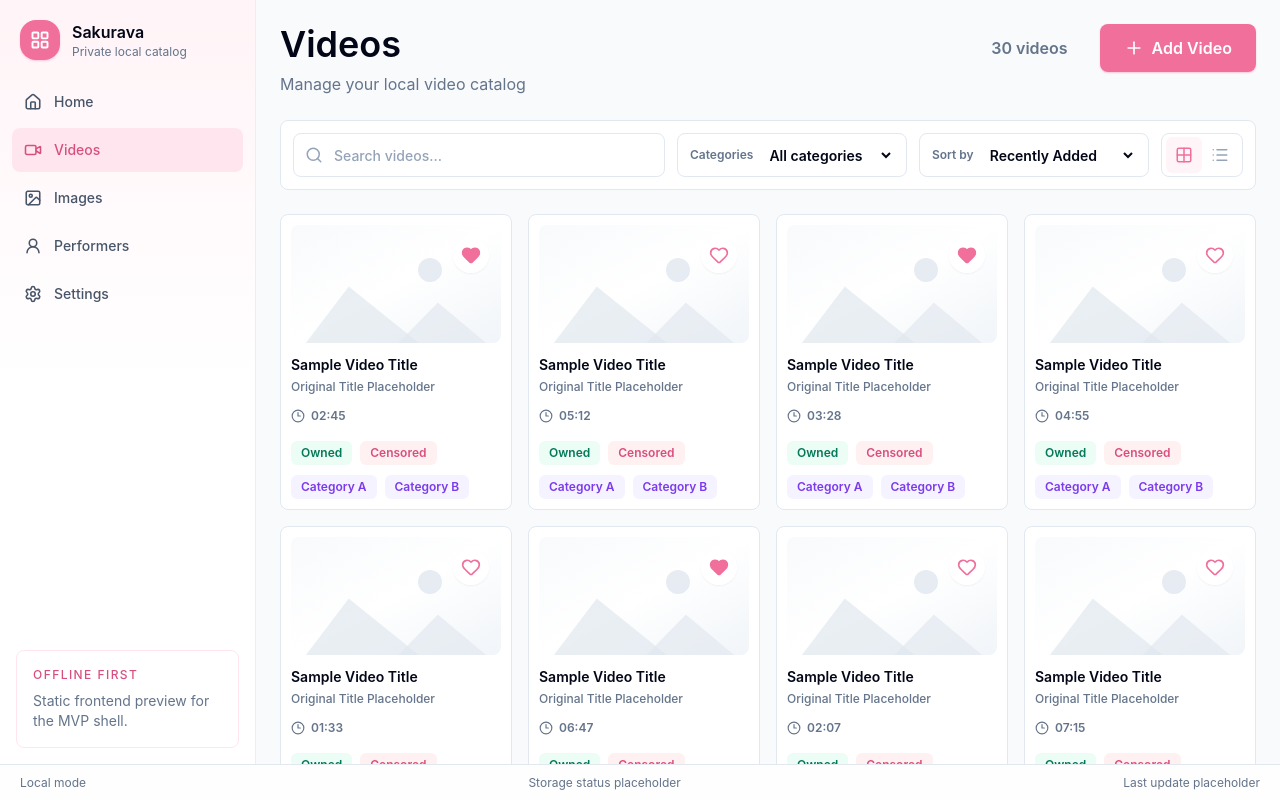
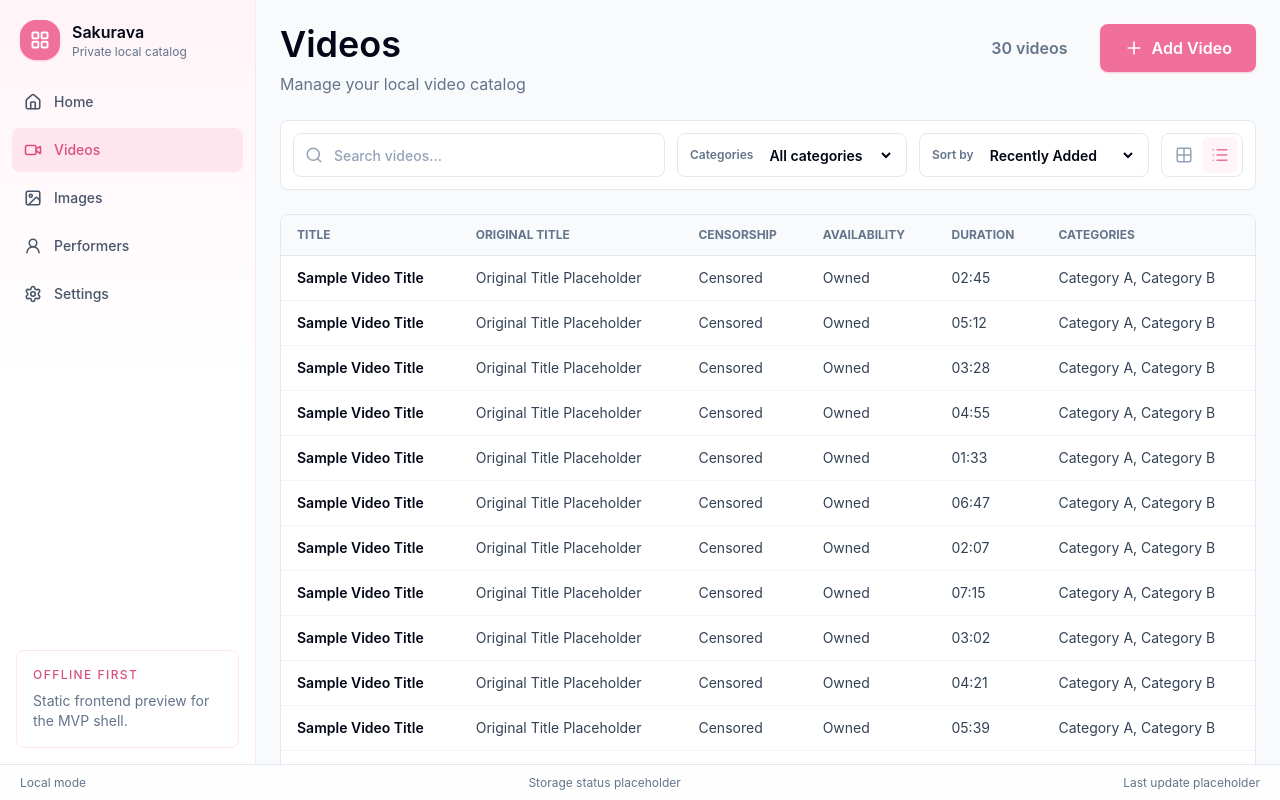
Before and after one commit to wonderfulworldz/sakurava-desktop, a React (Vite) app: page /videos in a window 1280 px wide. Both pictures are taken after a click on the button 1220 px from the left and 155 px from the top of the page. Built offline with nearby package versions, Linux system fonts and the light colour scheme.

Commit message:
add collection card table view toggle

```diff
--- a/src/pages/CollectionPage.tsx
+++ b/src/pages/CollectionPage.tsx
@@ -16,12 +16,15 @@ type CollectionPageProps = {
   config: CollectionConfig;
 };
 
+type ViewMode = "card" | "table";
+
 function CollectionPage({ config }: CollectionPageProps) {
   const [searchQuery, setSearchQuery] = useState("");
   const [filterValue, setFilterValue] = useState(config.filterOptions[0] ?? "");
   const [sortValue, setSortValue] = useState(config.sortOptions[0] ?? "");
   const [pageSize, setPageSize] = useState("30");
   const [page, setPage] = useState(1);
+  const [viewMode, setViewMode] = useState<ViewMode>("card");
 
   const sortedItems = sortItems(
     filterByCategory(filterItems(config.items, searchQuery), filterValue, config),
@@ -47,6 +50,7 @@ function CollectionPage({ config }: CollectionPageProps) {
         searchQuery={searchQuery}
         filterValue={filterValue}
         sortValue={sortValue}
+        viewMode={viewMode}
         onSearchChange={(value) => {
           setSearchQuery(value);
           resetToFirstPage();
@@ -59,10 +63,12 @@ function CollectionPage({ config }: CollectionPageProps) {
           setSortValue(value);
           resetToFirstPage();
         }}
+        onViewModeChange={setViewMode}
       />
 
       {hasVisibleItems ? (
         <>
+          {viewMode === "card" ? (
             <section
               className={[
                 "grid gap-4 sm:grid-cols-2 lg:grid-cols-4",
@@ -75,6 +81,9 @@ function CollectionPage({ config }: CollectionPageProps) {
                 <CollectionCard key={item.key} config={config} item={item} />
               ))}
             </section>
+          ) : (
+            <CollectionTable config={config} items={pageItems} />
+          )}
           <PaginationBar
             page={currentPage}
             pageCount={pageCount}
@@ -124,16 +133,20 @@ function CollectionToolbar({
   searchQuery,
   filterValue,
   sortValue,
+  viewMode,
   onSearchChange,
   onFilterChange,
   onSortChange,
+  onViewModeChange,
 }: CollectionPageProps & {
   searchQuery: string;
   filterValue: string;
   sortValue: string;
+  viewMode: ViewMode;
   onSearchChange: (value: string) => void;
   onFilterChange: (value: string) => void;
   onSortChange: (value: string) => void;
+  onViewModeChange: (value: ViewMode) => void;
 }) {
   return (
     <section className="rounded-lg border border-slate-200 bg-white p-3">
@@ -169,16 +182,30 @@ function CollectionToolbar({
 
         <div className="flex h-11 items-center justify-center rounded-lg border border-slate-200 bg-white p-1">
           <button
-            className="flex size-9 items-center justify-center rounded-md bg-sakura-50 text-sakura-500"
+            className={[
+              "flex size-9 items-center justify-center rounded-md",
+              viewMode === "card"
+                ? "bg-sakura-50 text-sakura-500"
+                : "text-slate-400",
+            ].join(" ")}
             type="button"
             aria-label="Grid view"
+            aria-pressed={viewMode === "card"}
+            onClick={() => onViewModeChange("card")}
           >
             <Grid2X2 size={18} />
           </button>
           <button
-            className="flex size-9 items-center justify-center rounded-md text-slate-400"
+            className={[
+              "flex size-9 items-center justify-center rounded-md",
+              viewMode === "table"
+                ? "bg-sakura-50 text-sakura-500"
+                : "text-slate-400",
+            ].join(" ")}
             type="button"
             aria-label="List view"
+            aria-pressed={viewMode === "table"}
+            onClick={() => onViewModeChange("table")}
           >
             <List size={18} />
           </button>
@@ -225,6 +252,68 @@ function SelectBox({
         ))}
       </select>
     </label>
+  );
+}
+
+function CollectionTable({
+  config,
+  items,
+}: {
+  config: CollectionConfig;
+  items: CollectionItem[];
+}) {
+  return (
+    <section className="overflow-hidden rounded-lg border border-slate-200 bg-white">
+      <div className="overflow-x-auto">
+        <table className="min-w-full divide-y divide-slate-200 text-left text-sm">
+          <thead className="bg-slate-50 text-xs font-semibold uppercase tracking-normal text-slate-500">
+            <tr>
+              {tableHeaders(config.kind).map((header) => (
+                <th key={header} className="whitespace-nowrap px-4 py-3">
+                  {header}
+                </th>
+              ))}
+            </tr>
+          </thead>
+          <tbody className="divide-y divide-slate-100">
+            {items.map((item) => (
+              <CollectionTableRow key={item.key} config={config} item={item} />
+            ))}
+          </tbody>
+        </table>
+      </div>
+    </section>
+  );
+}
+
+function CollectionTableRow({
+  config,
+  item,
+}: {
+  config: CollectionConfig;
+  item: CollectionItem;
+}) {
+  return (
+    <tr className="transition hover:bg-sakura-50/60">
+      {tableCells(item).map((cell, index) => (
+        <td
+          key={`${item.key}-${index}`}
+          className="whitespace-nowrap px-4 py-3 text-slate-700"
+        >
+          <Link
+            to={`/${config.kind}/${item.key}`}
+            className={[
+              "block",
+              index === 0
+                ? "font-semibold text-slate-950 hover:text-sakura-600"
+                : "",
+            ].join(" ")}
+          >
+            {cell}
+          </Link>
+        </td>
+      ))}
+    </tr>
   );
 }
 
@@ -638,4 +727,72 @@ function pageNumbers(pageCount: number) {
   return Array.from({ length: pageCount }, (_, index) => index + 1);
 }
 
+function tableHeaders(kind: CollectionConfig["kind"]) {
+  if (kind === "performers") {
+    return [
+      "Name",
+      "Original Name",
+      "Status",
+      "Filmography",
+      "Pictorials",
+      "Categories",
+    ];
+  }
+
+  if (kind === "images") {
+    return [
+      "Title",
+      "Original Title",
+      "Code",
+      "Availability",
+      "Image Count",
+      "Categories",
+    ];
+  }
+
+  return [
+    "Title",
+    "Original Title",
+    "Censorship",
+    "Availability",
+    "Duration",
+    "Categories",
+  ];
+}
+
+function tableCells(item: CollectionItem) {
+  const categories = item.categories.length > 0 ? item.categories.join(", ") : "None";
+
+  if (item.kind === "performers") {
+    return [
+      item.name,
+      item.originalName,
+      item.status,
+      item.filmographyCount,
+      item.pictorialsCount,
+      categories,
+    ];
+  }
+
+  if (item.kind === "images") {
+    return [
+      item.title,
+      item.originalTitle,
+      item.code,
+      item.availability ?? "Unspecified",
+      item.imageCount,
+      categories,
+    ];
+  }
+
+  return [
+    item.title,
+    item.originalTitle,
+    item.censorship ?? "Unspecified",
+    item.availability ?? "Unspecified",
+    item.duration,
+    categories,
+  ];
+}
+
 export default CollectionPage;
```
Also changed, not shown: 1 other file (tests, documents, lock files or other folders). Lines whose indentation alone changed are shown as unchanged.
